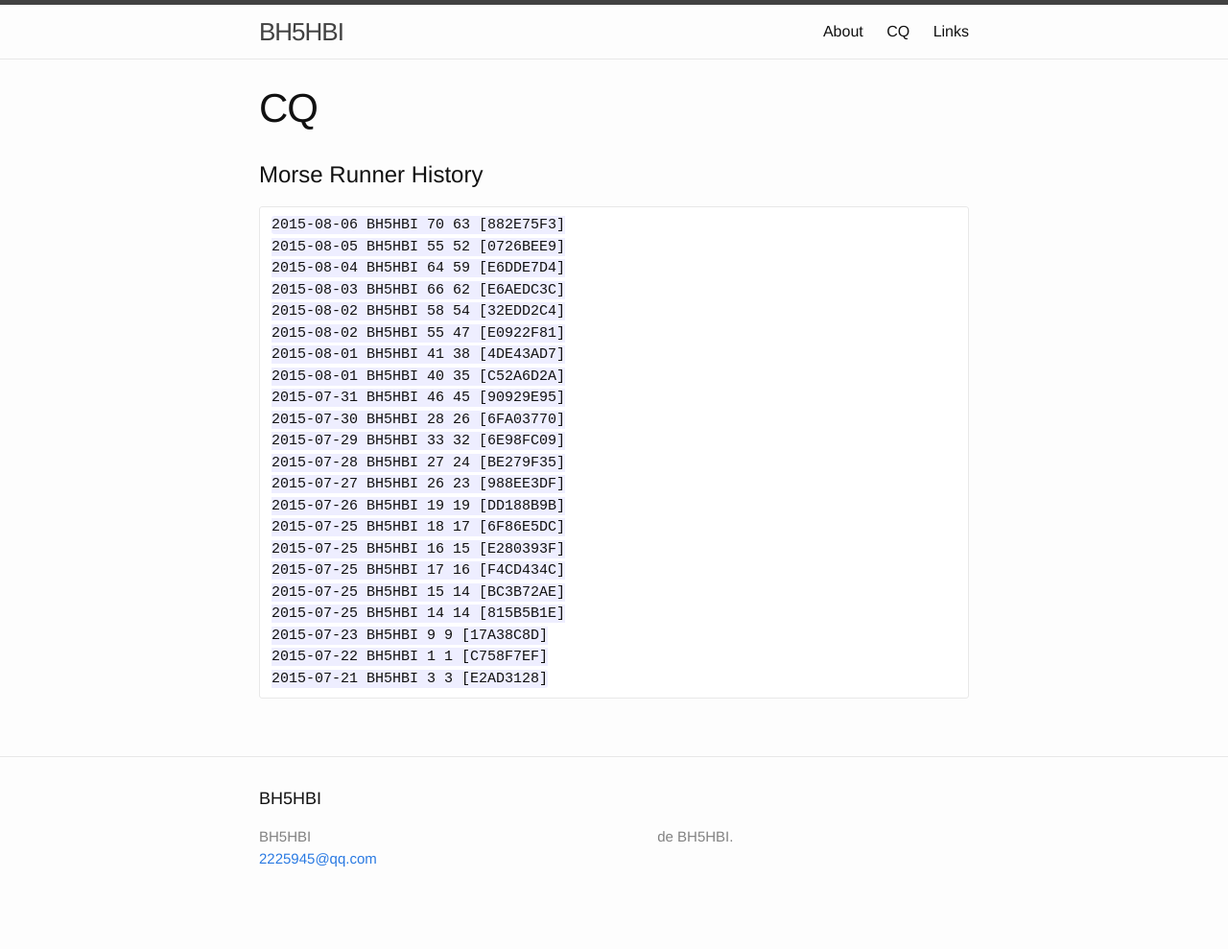
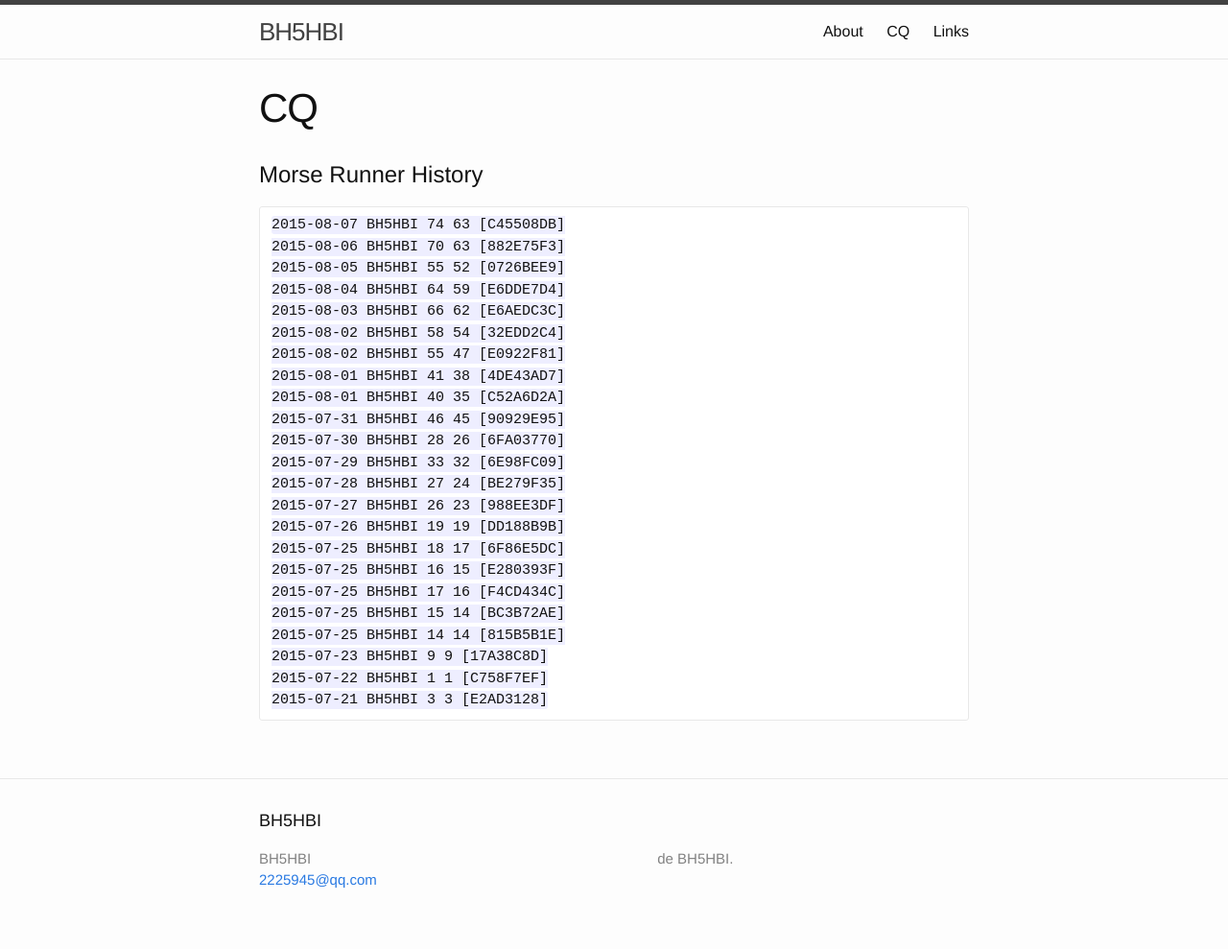
Before and after one commit to BH5HBI/bh5hbi.github.com, a Jekyll site: the page built from cq.md, in a window 1280 px wide. Shown: the whole page at 96% size. Built offline with Jekyll 4.4.1, drawn with Linux system fonts in a browser that asks for light colours; before the commit the page ends 966 px from its top, so only the background shows below that.

Commit message:
update cq page

```diff
--- a/cq.md
+++ b/cq.md
@@ -6,6 +6,7 @@ permalink: /CQ/
 
 #Morse Runner History
 
+	2015-08-07 BH5HBI 74 63 [C45508DB]
 	2015-08-06 BH5HBI 70 63 [882E75F3]
 	2015-08-05 BH5HBI 55 52 [0726BEE9]
 	2015-08-04 BH5HBI 64 59 [E6DDE7D4]
```
